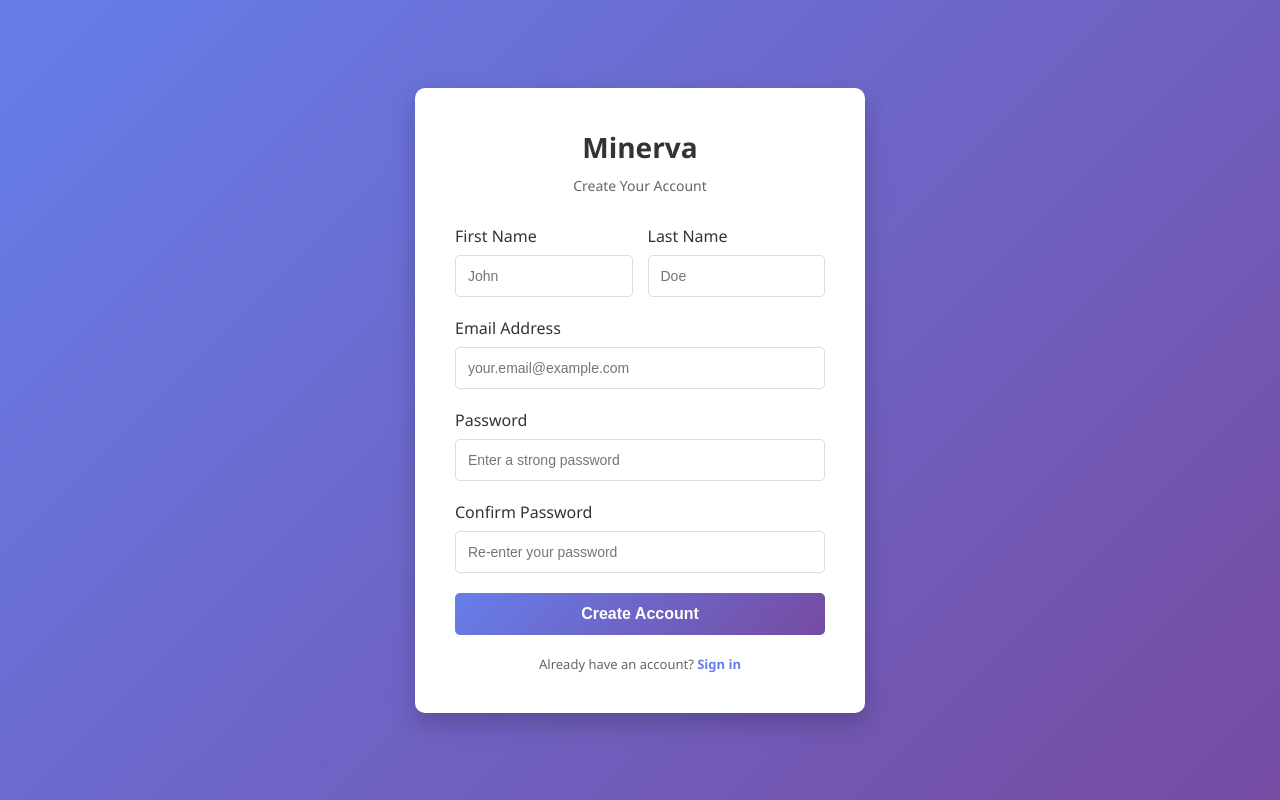
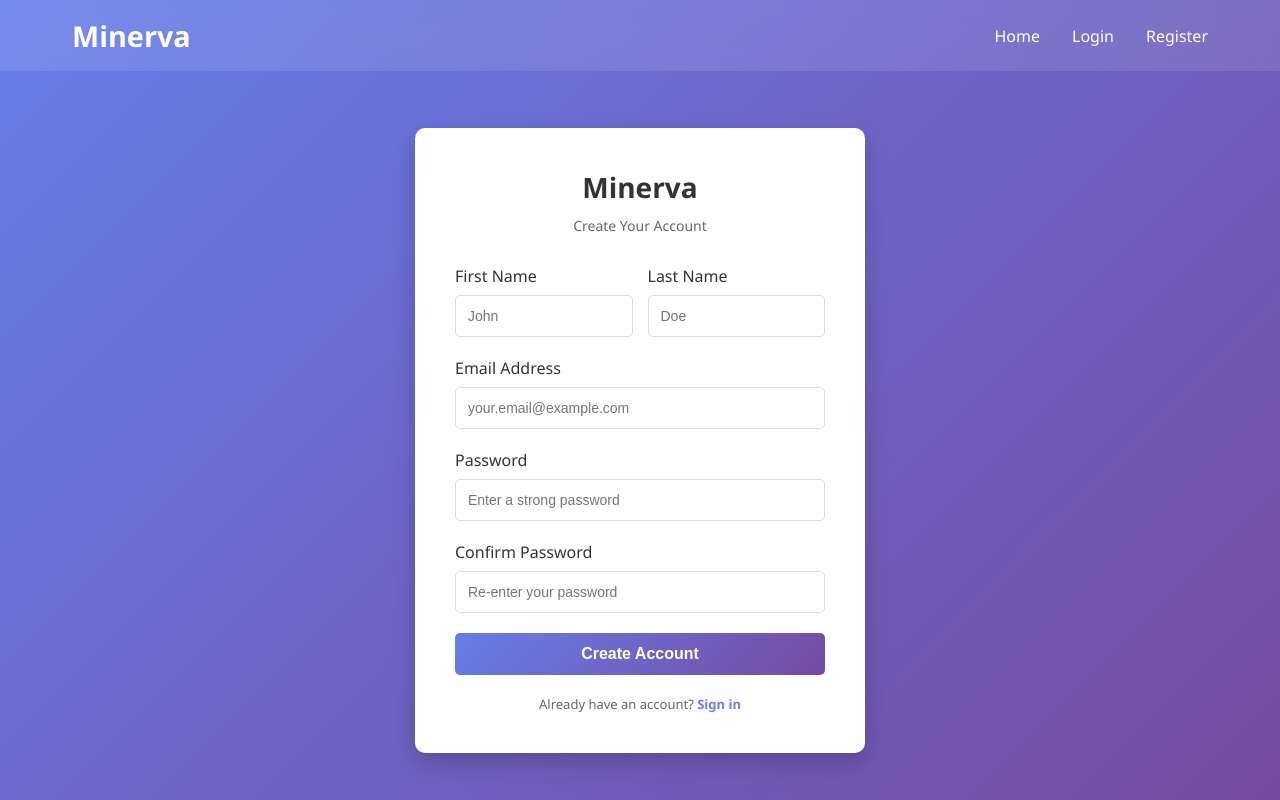
Before and after one commit to benbrahimredouane/brief_11--Minerva---School-Management-System, a PHP site: page /register.view.php in a window 1280 px wide. Run offline with PHP 8.4, Linux system fonts and the light colour scheme.

Commit message:
style: add nav bar in register view

```diff
--- a/app/views/register.view.php
+++ b/app/views/register.view.php
@@ -16,10 +16,54 @@
             background: linear-gradient(135deg, #667eea 0%, #764ba2 100%);
             min-height: 100vh;
             display: flex;
+            flex-direction: column;
             justify-content: center;
             align-items: center;
             padding: 20px;
         }
+
+        header {
+            background: rgba(255, 255, 255, 0.1);
+            color: white;
+            padding: 1rem 0;
+            position: fixed;
+            top: 0;
+            left: 0;
+            right: 0;
+            backdrop-filter: blur(10px);
+            z-index: 100;
+        }
+
+        nav {
+            display: flex;
+            justify-content: space-between;
+            align-items: center;
+            max-width: 1200px;
+            margin: 0 auto;
+            padding: 0 2rem;
+        }
+
+        .logo {
+            font-size: 1.8rem;
+            font-weight: bold;
+        }
+
+        .nav-links {
+            display: flex;
+            gap: 2rem;
+        }
+
+        .nav-links a {
+            color: white;
+            text-decoration: none;
+            font-weight: 500;
+            transition: opacity 0.3s;
+        }
+
+        .nav-links a:hover {
+            opacity: 0.8;
+        }
+
 
         .register-container {
             background: white;
@@ -28,6 +72,7 @@
             box-shadow: 0 10px 25px rgba(0, 0, 0, 0.2);
             width: 100%;
             max-width: 450px;
+            margin-top: 80px;
         }
 
         .register-header {
@@ -188,21 +233,34 @@
     </style>
 </head>
 <body>
+     <header>
+        <nav>
+            <div class="logo">Minerva</div>
+            <div class="nav-links">
+                <a href="/">Home</a>
+                <a href="/login">Login</a>
+                <a href="/register">Register</a>
+            </div>
+        </nav>
+    </header>
+
     <div class="register-container">
         <div class="register-header">
             <h1>Minerva</h1>
             <p>Create Your Account</p>
         </div>
 
-        <?php if (isset($error)): ?>
-            <div class="error-message show"><?php echo htmlspecialchars($error); ?></div>
+        <?php if (isset($_SESSION['error'])): ?>
+            <div class="error-message show"><?php echo htmlspecialchars($_SESSION['error']); ?></div>
+            <?php unset($_SESSION['error']); ?>
         <?php endif; ?>
 
-        <?php if (isset($success)): ?>
-            <div class="success-message show"><?php echo htmlspecialchars($success); ?></div>
+        <?php if (isset($_SESSION['success'])): ?>
+            <div class="success-message show"><?php echo htmlspecialchars($_SESSION['success']); ?></div>
+            <?php unset($_SESSION['success']); ?>
         <?php endif; ?>
 
-        <form method="POST" action="/auth/register" id="registerForm">
+        <form method="POST" action="/register" id="registerForm">
             <div class="form-row">
                 <div class="form-group">
                     <label for="first_name">First Name</label>
@@ -237,8 +295,6 @@
                     required
                 >
             </div>
-
-
 
             <div class="form-group">
                 <label for="password">Password</label>
```
